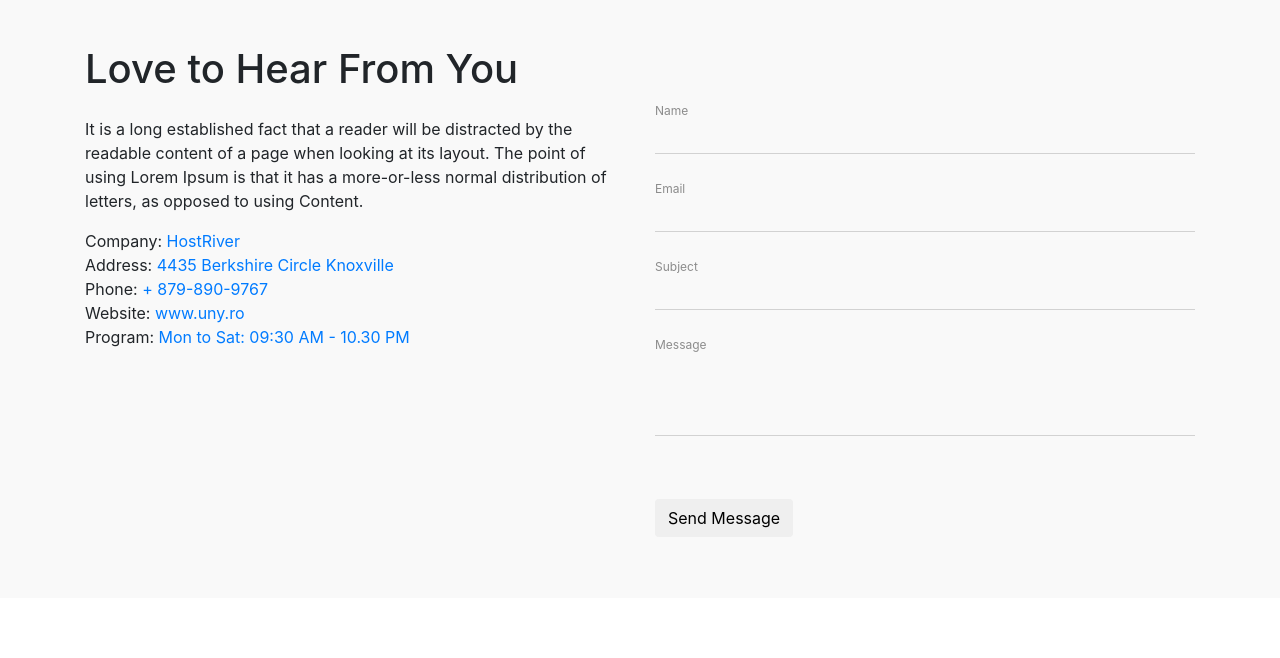
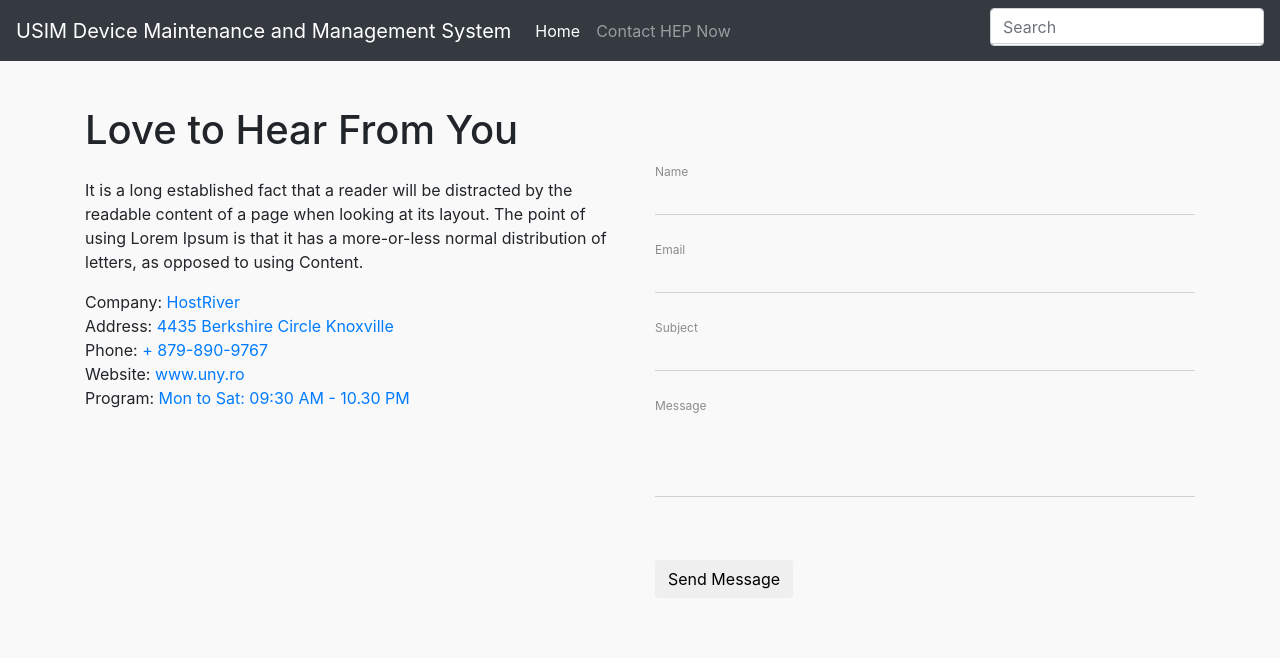
Before and after one commit to musa-bojang/ahmed-maintenance-system, a Django app: page /contact in a window 1280 px wide. Shown: the top 658 px of the page. Run offline with Django 3.2, Linux system fonts and the light colour scheme; some libraries are stand-ins or nearby versions.

Commit message:
added nav to contacts

```diff
--- a/inventory_management_system/inventory/templates/inv/contact.html
+++ b/inventory_management_system/inventory/templates/inv/contact.html
@@ -1,3 +1,4 @@
+{%load static %}
 <html>
 <head>
     <style>
@@ -571,9 +572,31 @@
         <script src="//maxcdn.bootstrapcdn.com/bootstrap/4.0.0/js/bootstrap.min.js"></script>
         <script src="//cdnjs.cloudflare.com/ajax/libs/jquery/3.2.1/jquery.min.js"></script>
         <!------ Include the above in your HEAD tag ---------->
+        <link rel="stylesheet" type="text/css" href="{% static '/css/style.css' %}"/>
+        <link rel="stylesheet" type="text/css" href="{% static '/css/bootstrap.min.css' %}"/>
 </head>
 <body>
 
+    <nav class="navbar navbar-expand navbar-dark bg-dark">
+        <a class="navbar-brand" href="#">USIM Device Maintenance and Management System</a>
+        <button class="navbar-toggler" type="button" data-toggle="collapse" data-target="#navbarsExample02" aria-controls="navbarsExample02" aria-expanded="false" aria-label="Toggle navigation">
+          <span class="navbar-toggler-icon"></span>
+        </button>
+
+        <div class="collapse navbar-collapse" id="navbarsExample02">
+          <ul class="navbar-nav mr-auto">
+            <li class="nav-item active">
+              <a class="nav-link" href="{% url 'index' %}">Home <span class="sr-only">(current)</span></a>
+            </li>
+            <li class="nav-item">
+              <a class="nav-link" href="{% url 'contact' %}">Contact HEP Now</a>
+            </li>
+          </ul>
+          <form class="form-inline my-2 my-md-0">
+            <input class="form-control" type="text" placeholder="Search">
+          </form>
+        </div>
+      </nav>
 
           <!-- Contact Us Section -->
             <section class="Material-contact-section section-padding section-dark">
```
